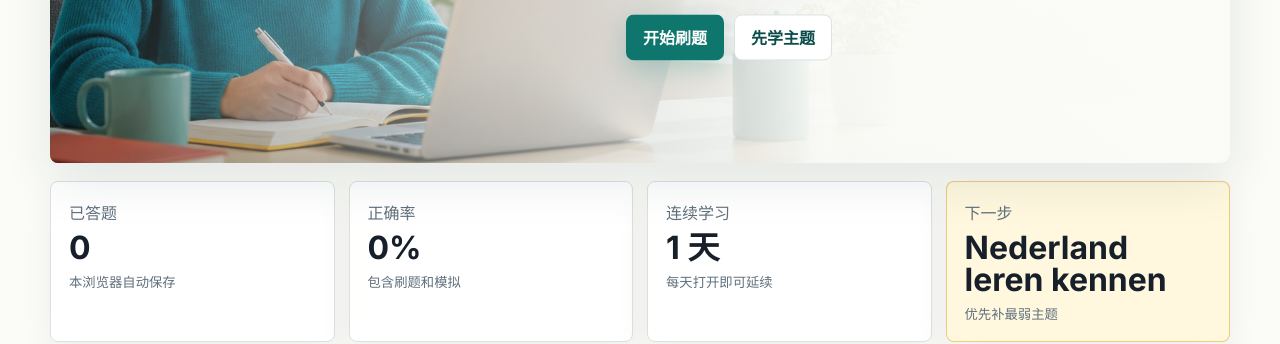
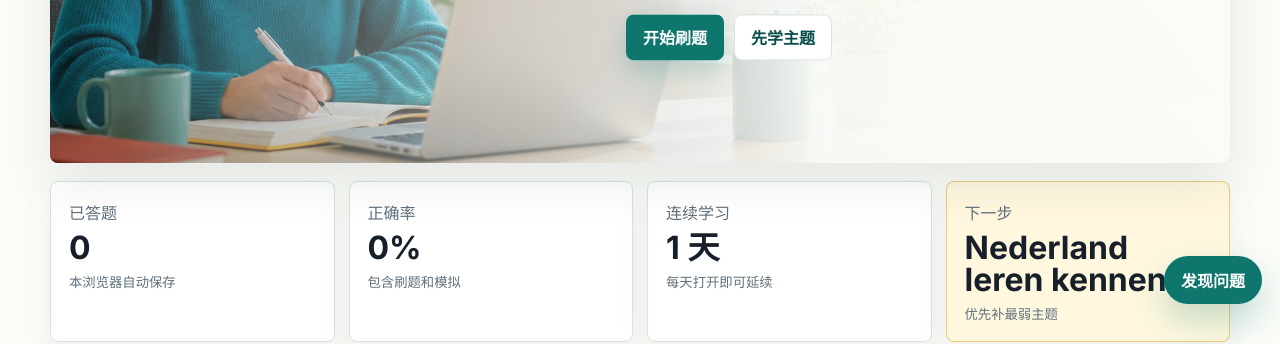
Before and after one commit to XueliPan/dutch-learner-knm, a website built with Vite: page index.html in a window 1280 px wide. Shown: the part 478-822 px from the top of the page. Built offline with nearby package versions, Linux system fonts and the light colour scheme.

Commit message:
Add feedback form entry

```diff
--- a/app.js
+++ b/app.js
@@ -361,6 +361,8 @@ const words = importedContent.words?.length
 );
 const grammar = importedContent.grammar || [];
 const cheatSheet = importedContent.cheatSheet || [];
+const FEEDBACK_FORM_URL =
+  "https://docs.google.com/forms/d/e/1FAIpQLSfy8fkoTYjD7vSWajsO_lBNmqO_EuLCr1kGr0YSrCEFujwYDA/viewform?usp=publish-editor";
 const MOCK_QUESTION_COUNT = 40;
 const MOCK_DURATION_MINUTES = 45;
 const MOCK_SOURCES = {
@@ -1406,6 +1408,13 @@ function bindEvents() {
     const button = event.target instanceof Element ? event.target.closest("[data-speak-grammar]") : null;
     if (button) speakDutch(button.dataset.speakGrammar);
   });
+  $("#feedbackButton").addEventListener("click", () => {
+    if (!FEEDBACK_FORM_URL) {
+      window.alert("反馈入口正在准备中。");
+      return;
+    }
+    window.open(FEEDBACK_FORM_URL, "_blank", "noopener,noreferrer");
+  });
   $("#startMock").addEventListener("click", startMock);
   $("#prevMock").addEventListener("click", () => {
     state.mock.index = Math.max(0, state.mock.index - 1);
--- a/index.html
+++ b/index.html
@@ -290,6 +290,8 @@
       <span>请用官方 DUO 材料确认最新考试要求。</span>
     </footer>
 
+    <button class="feedback-button" id="feedbackButton" type="button" aria-label="发现问题或反馈建议">发现问题</button>
+
     <script type="module" src="/app.js"></script>
     <!-- Cloudflare Web Analytics -->
     <script
--- a/styles.css
+++ b/styles.css
@@ -1133,6 +1133,26 @@ footer {
   font-size: 13px;
 }
 
+.feedback-button {
+  position: fixed;
+  right: max(18px, env(safe-area-inset-right));
+  bottom: max(18px, env(safe-area-inset-bottom));
+  z-index: 20;
+  border: 1px solid rgba(15, 118, 110, 0.22);
+  border-radius: 999px;
+  background: var(--teal);
+  color: #fff;
+  padding: 11px 16px;
+  font-weight: 800;
+  box-shadow: 0 16px 34px rgba(15, 118, 110, 0.24);
+}
+
+.feedback-button:hover,
+.feedback-button:focus-visible {
+  background: var(--teal-dark);
+  outline: none;
+}
+
 @media (max-width: 900px) {
   .topbar {
     align-items: flex-start;
```
